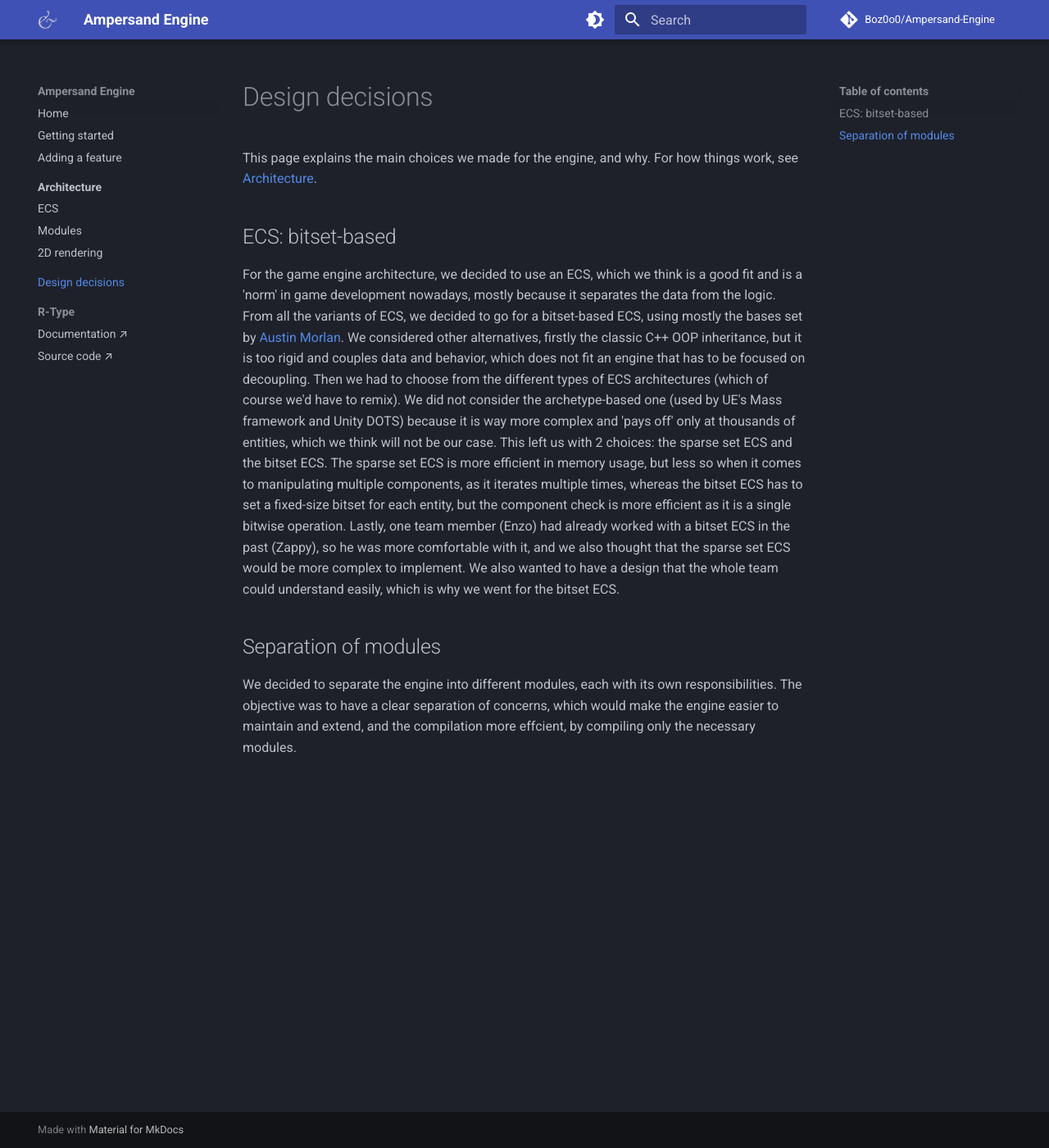
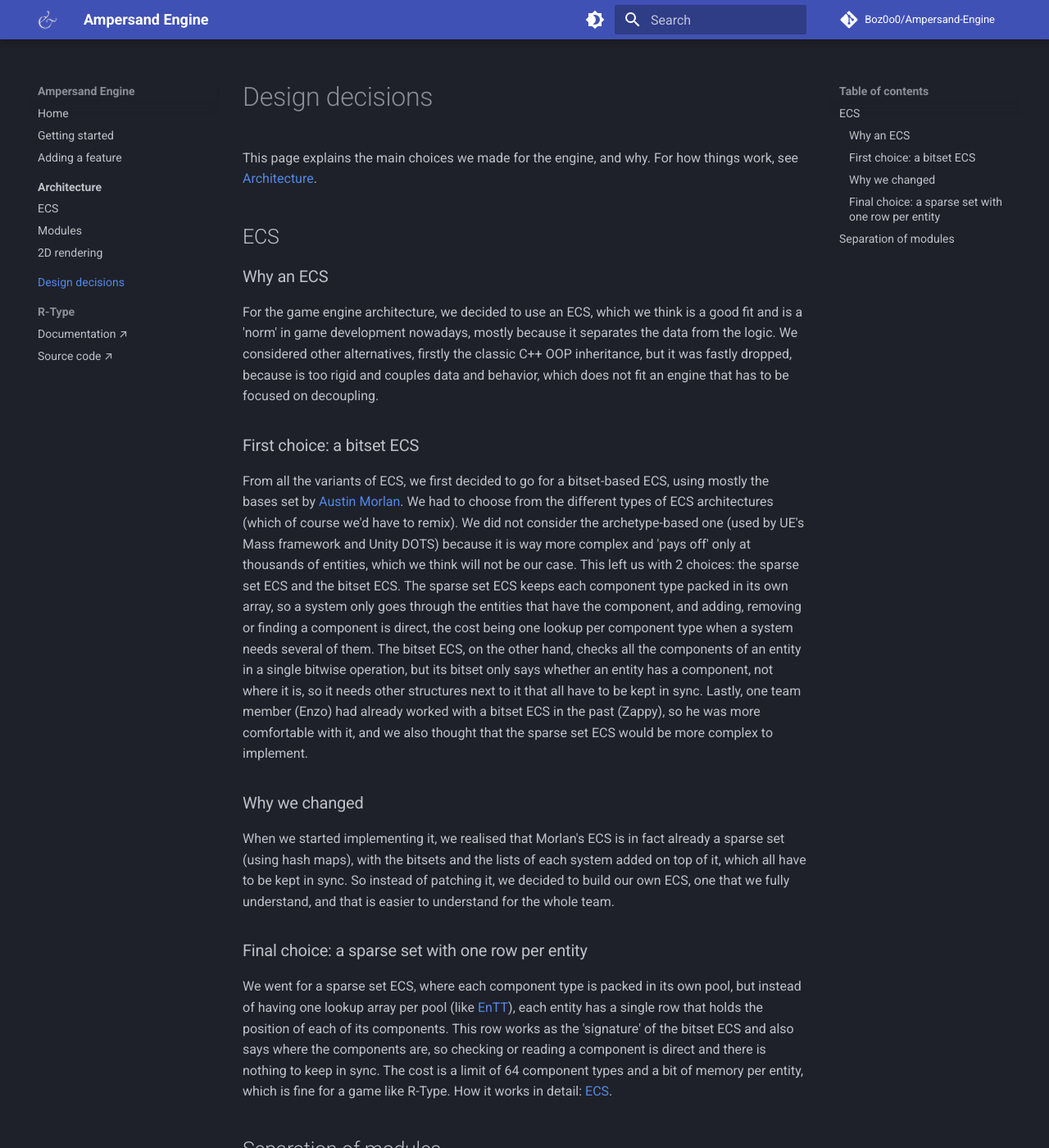
Before and after one commit to Boz0o0/Ampersand-Engine, an MkDocs documentation site: the page built from docs/mkdocs/decisions.md, in a window 1280 px wide and 1400 px high. Shown: the whole window at 82% size. Built offline with MkDocs 1.6.1 and Material for MkDocs 9.7.7, drawn with Linux system fonts in a browser that asks for light colours; comment, search, counter and statistics services are not loaded.

Commit message:
feat(doc): updated decision and index of mkdoc

```diff
--- a/docs/mkdocs/decisions.md
+++ b/docs/mkdocs/decisions.md
@@ -3,9 +3,20 @@
 This page explains the main choices we made for the engine, and why.
 For how things work, see [Architecture](architecture/index.md).
 
-## ECS: bitset-based
-For the game engine architecture, we decided to use an ECS, which we think is a good fit and is a 'norm' in game development nowadays, mostly because it separates the data from the logic. From all the variants of ECS, we decided to go for a bitset-based ECS, using mostly the bases set by [Austin Morlan](https://austinmorlan.com/posts/entity_component_system/). We considered other alternatives, firstly the classic C++ OOP inheritance, but it is too rigid and couples data and behavior, which does not fit an engine that has to be focused on decoupling. Then we had to choose from the different types of ECS architectures (which of course we'd have to remix). We did not consider the archetype-based one (used by UE's Mass framework and Unity DOTS) because it is way more complex and 'pays off' only at thousands of entities, which we think will not be our case. This left us with 2 choices: the sparse set ECS and the bitset ECS. The sparse set ECS is more efficient in memory usage, but less so when it comes to manipulating multiple components, as it iterates multiple times, whereas the bitset ECS has to set a fixed-size bitset for each entity, but the component check is more efficient as it is a single bitwise operation.
-Lastly, one team member (Enzo) had already worked with a bitset ECS in the past (Zappy), so he was more comfortable with it, and we also thought that the sparse set ECS would be more complex to implement. We also wanted to have a design that the whole team could understand easily, which is why we went for the bitset ECS.
+## ECS
+
+### Why an ECS
+For the game engine architecture, we decided to use an ECS, which we think is a good fit and is a 'norm' in game development nowadays, mostly because it separates the data from the logic. We considered other alternatives, firstly the classic C++ OOP inheritance, but it was fastly dropped, because is too rigid and couples data and behavior, which does not fit an engine that has to be focused on decoupling.
+
+### First choice: a bitset ECS
+From all the variants of ECS, we first decided to go for a bitset-based ECS, using mostly the bases set by [Austin Morlan](https://austinmorlan.com/posts/entity_component_system/). We had to choose from the different types of ECS architectures (which of course we'd have to remix). We did not consider the archetype-based one (used by UE's Mass framework and Unity DOTS) because it is way more complex and 'pays off' only at thousands of entities, which we think will not be our case. This left us with 2 choices: the sparse set ECS and the bitset ECS. The sparse set ECS keeps each component type packed in its own array, so a system only goes through the entities that have the component, and adding, removing or finding a component is direct, the cost being one lookup per component type when a system needs several of them. The bitset ECS, on the other hand, checks all the components of an entity in a single bitwise operation, but its bitset only says whether an entity has a component, not where it is, so it needs other structures next to it that all have to be kept in sync.
+Lastly, one team member (Enzo) had already worked with a bitset ECS in the past (Zappy), so he was more comfortable with it, and we also thought that the sparse set ECS would be more complex to implement.
+
+### Why we changed
+When we started implementing it, we realised that Morlan's ECS is in fact already a sparse set (using hash maps), with the bitsets and the lists of each system added on top of it, which all have to be kept in sync. So instead of patching it, we decided to build our own ECS, one that we fully understand, and that is easier to understand for the whole team.
+
+### Final choice: a sparse set with one row per entity
+We went for a sparse set ECS, where each component type is packed in its own pool, but instead of having one lookup array per pool (like [EnTT](https://github.com/skypjack/entt)), each entity has a single row that holds the position of each of its components. This row works as the 'signature' of the bitset ECS and also says where the components are, so checking or reading a component is direct and there is nothing to keep in sync. The cost is a limit of 64 component types and a bit of memory per entity, which is fine for a game like R-Type. How it works in detail: [ECS](architecture/ecs.md).
 
 ## Separation of modules
 We decided to separate the engine into different modules, each with its own responsibilities. The objective was to have a clear separation of concerns, which would make the engine easier to maintain and extend, and the compilation more effcient, by compiling only the necessary modules.
--- a/mkdocs.yml
+++ b/mkdocs.yml
@@ -25,6 +25,8 @@ markdown_extensions:
         - name: mermaid
           class: mermaid
           format: !!python/name:pymdownx.superfences.fence_code_format
+  - pymdownx.tabbed:
+      alternate_style: true
 
 nav:
   - Home: index.md
```
Also changed, not shown: docs/mkdocs/index.md (+1 -1 lines).
